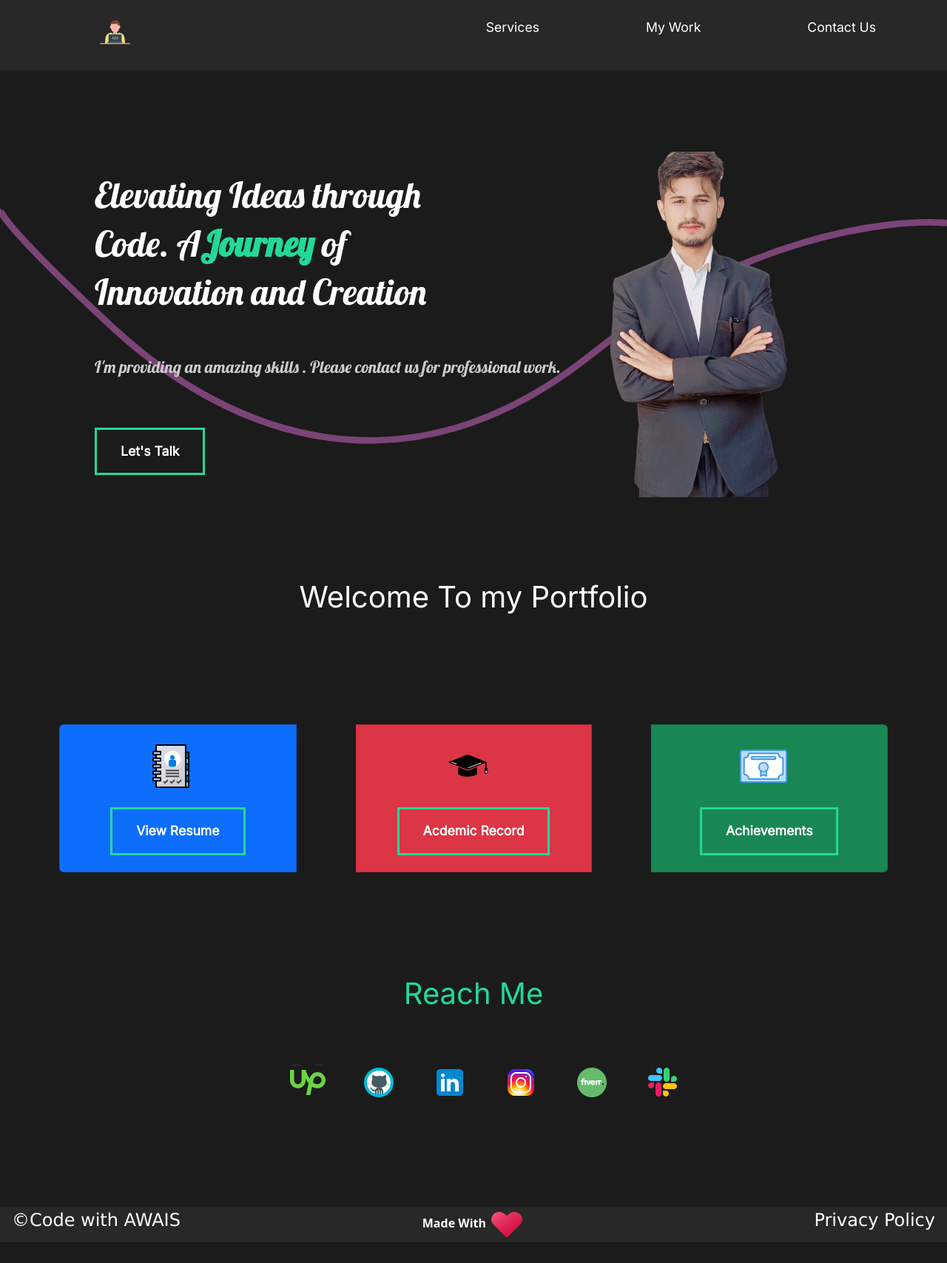
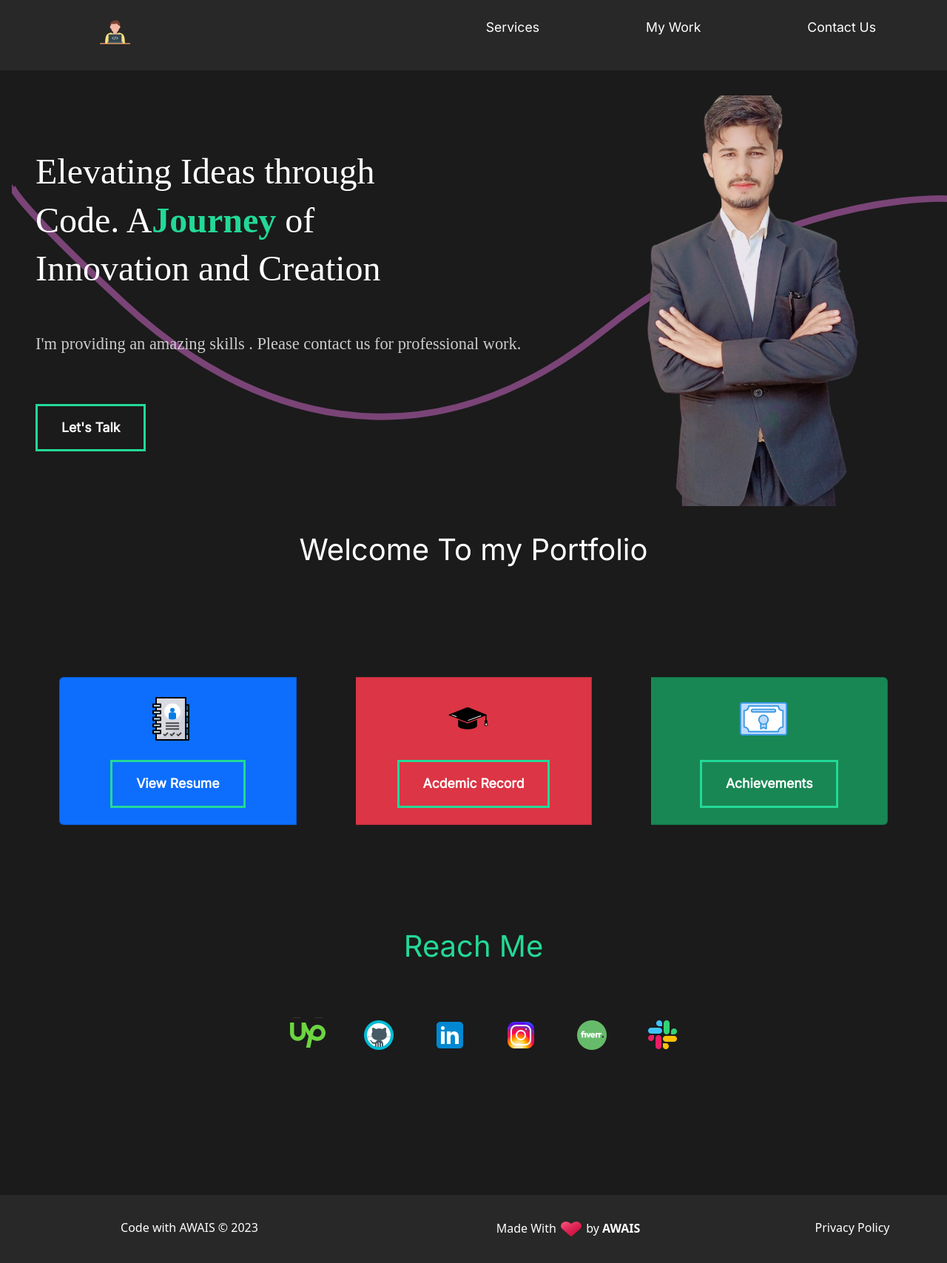
Before and after one commit to awaissaddiqui/Portfolio, a React (Create React App) app: page / in a window 1280 px wide. Shown: the top 1707 px of the page at 74% size. Before the commit the page ends 1679 px from the top, so only its background shows below. Built offline with nearby package versions, Linux system fonts and the light colour scheme.

Commit message:
--fix: fixed some dispalays of components in home, footer, services.

```diff
--- a/src/components/Footer.jsx
+++ b/src/components/Footer.jsx
@@ -1,27 +1,39 @@
 import React from 'react'
-import { FooterStyle} from '../styles/footerStyle'
+import { FooterStyle } from '../styles/footerStyle'
 import heart from "../images/footer/heart.png"
-import styled from 'styled-components'
+import styled from 'styled-components';
+import '../styles/footer-styles.css';
 
 const Footer = () => {
   return (
+    <footer>
+      <div id="copyright">Code with AWAIS © 2023</div>
+      <div id="developed-by">Made With&nbsp;<img src={heart} alt="awais" />&nbsp;by&nbsp;<strong>AWAIS</strong></div>
+      <div id="privacy-policy">Privacy Policy</div>
+    </footer>
+  );
+}
+
+/* If you want you can replace my code with yours again ....
 <>
       <FooterStyle>
-      <div className='code'>©Code with AWAIS</div>
-      <Slogan><strong>Made With </strong>
+        <div className='code'>Code with AWAIS © 2023</div>
+        <Slogan>
+          Made With &nbsp;
           <img src={heart} alt="awais" />
+          by&nbsp;<strong>AWAIS</strong>
         </Slogan>
-      <div className='code2'>Privacy Policy</div>
+        <div className='code code2'>Privacy Policy</div>
       </FooterStyle>
 </>
-  )
-}
+*/
 
 export default Footer
 const Slogan = styled.div`
   text-align: center;
+  flex: 1;
   width: 50%;
-  color: white;
+  color: #fff;
   margin: 0rem 20rem;
   padding: 0rem 2rem;
 `
--- a/src/components/ServicesSection.jsx
+++ b/src/components/ServicesSection.jsx
@@ -37,7 +37,7 @@ const ServicesSection = () => {
                     exit="exit"
                     className="container"
                >
-                <motion.h2 variants={titleAnimation}>TECH I'M FAMILIAR WITH</motion.h2>
+               <motion.h2 variants={titleAnimation}>TECH I'M FAMILIAR WITH</motion.h2>
                     <div className="description text-center m-5">
                          <div className="row">
                               <div className="col-sm-4">
@@ -176,10 +176,13 @@ const Service = styled(motion.div)`
 
   @media (max-width: 728px){
                .col-sm-4{
-               width: 30%;
-               padding: 1rem 1rem;
-               margin: 2rem 0rem;
-               margin-bottom: 2rem;
+               flex-direction: column;
+               justify-content: center;
+               margin-top: 1rem;
+               margin-left: 10rem;
+          }
+          .line{
+               display: none;
           }
      }
 
--- /dev/null
+++ b/src/styles/footer-styles.css
@@ -0,0 +1,30 @@
+footer {
+    color: #fff;
+    background-color: #282828;
+    display: flex;
+    flex-direction: row;
+    justify-content: space-evenly;
+    text-align: center;
+    padding: 2rem 0;
+    width: 100%;
+
+}
+
+footer #copyright {
+    flex: 2;
+}
+footer #developed-by {
+    flex: 2;
+}
+footer #privacy-policy {
+    flex: 1;
+}
+
+footer img {
+    width: 2rem;
+    height: 1.8rem;
+}
+
+@media (width <= 560) {
+
+}
--- a/src/styles/footerStyle.js
+++ b/src/styles/footerStyle.js
@@ -1,29 +1,40 @@
 import styled from "styled-components";
 
 export const FooterStyle = styled.footer`
-     background: #282828;
+     background-color: #282828;
+     display: flex;
+     flex-direction: row;
+     justify-content: center;
+     align-items: center;
+     position:relative;
+     top: 0;
+     right: 0;
+     left: 0;
+     bottom: 0;
+     width: 100%;
+     height: 100%;
+
      .code{
+          flex: 2;
           margin: -3rem 1rem;
           color: white;
           padding-bottom: 12px;
           font-size: 1.5rem;
-          font-family:Verdana, Geneva, Tahoma, sans-serif ;
+          font-family:'Verdana, Geneva, Tahoma, sans-serif' ;
      }
      .code2{
-          margin: -3rem 1rem;
-          color: white;
-          padding-bottom: 12px;
-          font-size: 1.5rem;
-          font-family:Verdana, Geneva, Tahoma, sans-serif ;
+          flex: 1;
           float: right;
      }
 
-     @media(max-width: 576px){
+     @media screen (min-width: 780px){
+          width: 100vw;
           display: flex;
-          width: 100%;
           .code, .code2{
-               margin: 0rem 4rem;
-               font-size :1.5rem ;
+               padding: 3rem 4rem;
+               font-size :1rem ;
           }
      }
+
+
      `;
--- a/src/styles/homeStyle.js
+++ b/src/styles/homeStyle.js
@@ -1,35 +1,46 @@
 import styled from "styled-components"
 // styled Home.jsx
 const Home1 = styled.div`
-     min-height: 80vh;
      display: flex;
      align-items: center;
-     justify-content: space-between;
-     padding: 4rem 8rem;
+     justify-content: space-around;
      color: white;
-     @media (max-width: 728px){
-          display: block;
-          position: relative;
-          width: 150%;
+     padding: 1rem 2rem;
+     margin: 1rem;
+     position:relative;
+     top: 0;
+     right: 0;
+     left: 0;
+     bottom: 0;
+     width: 100%;
+     height: 100%;
 
+     @media (width <= 560px){
+          flex-direction: column;
+          width: 140%;
+          padding: 4rem 2rem;
      }
      `;
+
 const Description = styled.div`
-     flex:1;
-     font-family: 'Lobster', cursive;
+     flex:2;
+     font-family: 'Lobster, cursive';
+     size:100vw;
      z-index: 2;
      h2{
      font-weight: lighter;
      }
-     @media (max-width: 992px){
-         padding :0;
+
+     @media (width <= 560px){
+         padding :2rem 1rem;
          button{
-          margin: 0rem 0rem 1rem 0rem;
+          margin: 0 auto 3rem;
+
          }
      }
 `;
 const Image = styled.div`
-     flex: 0.5;
+     flex: 1;
      overflow: hidden;
      z-index: 2;
      img{
@@ -42,7 +53,7 @@ const Image = styled.div`
      }
      @media (max-width: 576px){
           width: 50%;
-          height: 70vh;
+          height: 50vh;
           margin: 1rem 7rem;
      }
 `;
@@ -51,4 +62,5 @@ const Hide = styled.div`
 `;
 // Exports all components
 export {
-     Home1, Description, Image,Hide}
+     Home1, Description, Image, Hide
+}
```
Also changed, not shown: 1 other file (tests, documents, lock files or other folders). Lines whose indentation alone changed are shown as unchanged.
